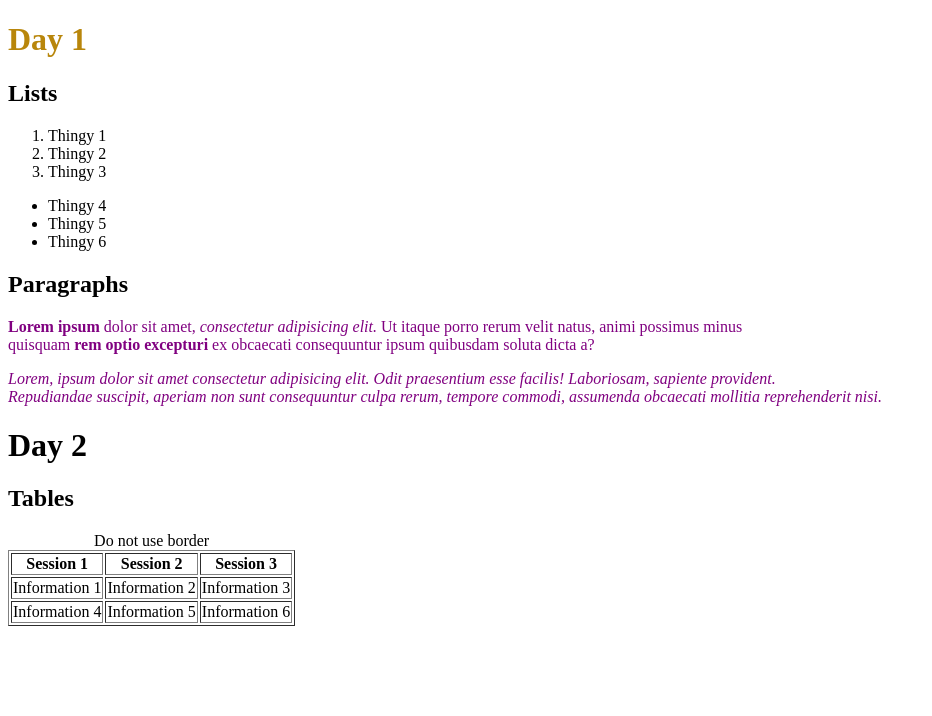
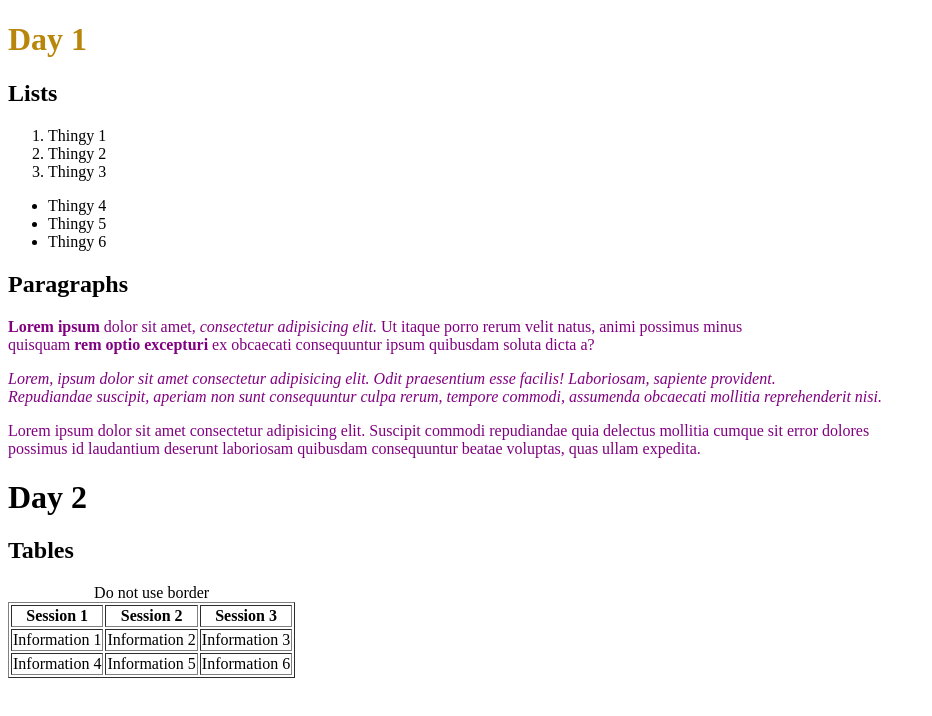
Before and after one commit to gandrade4/DPW-2023.2, a plain HTML site: page Aula 03 - HTML/index.html in a window 1280 px wide. Shown: the whole page, without its empty margins (0-932 px from the left). Drawn offline with Linux system fonts and the light colour scheme.

Commit message:
css class test

```diff
--- a/Aula 03 - HTML/index.html
+++ b/Aula 03 - HTML/index.html
@@ -24,6 +24,8 @@
     quisquam <strong>rem optio excepturi</strong> ex obcaecati consequuntur ipsum quibusdam soluta dicta a?</p>
     <p class="specialtagp">Lorem, ipsum dolor sit amet consectetur adipisicing elit. Odit praesentium esse facilis! Laboriosam, sapiente provident.<br>
     Repudiandae suscipit, aperiam non sunt consequuntur culpa rerum, tempore commodi, assumenda obcaecati mollitia reprehenderit nisi.</p>
+    <p>Lorem ipsum dolor sit amet consectetur adipisicing elit. Suscipit commodi repudiandae quia delectus mollitia cumque sit error dolores<br>
+    possimus id laudantium deserunt laboriosam quibusdam consequuntur beatae voluptas, quas ullam expedita.</p>
     <h1>Day 2</h1>
     <h2>Tables</h2>
     <table border="1">
```
